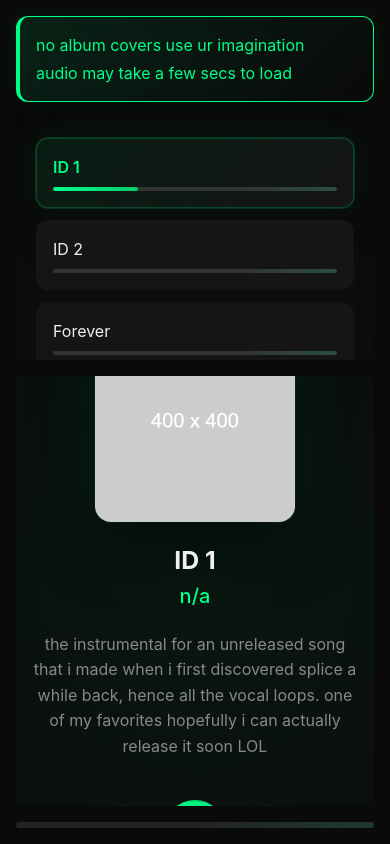
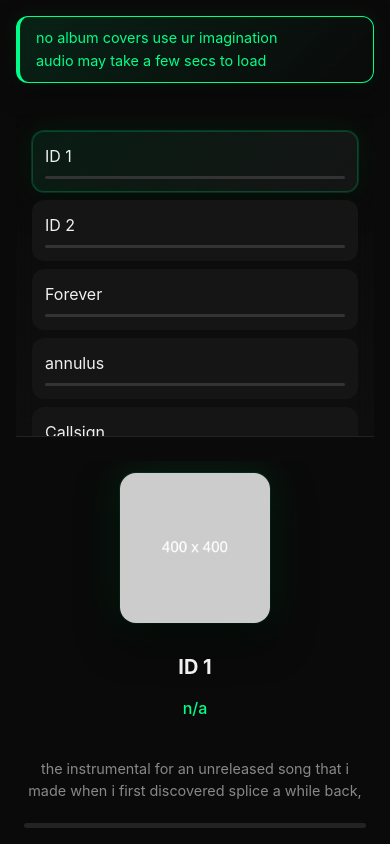
Before and after one commit to meteoror/songsite, a React (Vite) app: page / in a window 390 px wide. Built offline with nearby package versions, Linux system fonts and the light colour scheme.

Commit message:
fixing cutoff issue

```diff
--- a/src/App.tsx
+++ b/src/App.tsx
@@ -30,7 +30,7 @@ export default function App() {
         </div>
 
         {/* Player */}
-        <div className="flex-md-grow-1 overflow-hidden d-flex align-items-center justify-content-center">
+        <div className="player-container-wrapper">
           <Player
             song={player.currentSong}
             isPlaying={player.isPlaying}
--- a/src/styles.css
+++ b/src/styles.css
@@ -13,16 +13,210 @@
   --transition-smooth: cubic-bezier(0.4, 0, 0.2, 1);
 }
 
-/* Base Styles */
+/* Base Styles - FIXED for no cut-off */
 body {
   background: var(--primary-bg);
   color: var(--text-primary);
   font-family: -apple-system, BlinkMacSystemFont, 'Segoe UI', Roboto, sans-serif;
+  margin: 0;
+  padding: 0;
+}
+
+/* Main container */
+.vh-100 {
+  min-height: 100vh;
+  max-height: 100vh;
+  display: flex;
+  flex-direction: column;
+  padding: 1rem;
+  box-sizing: border-box;
   overflow: hidden;
 }
 
-.vh-100 {
-  min-height: 100vh;
+/* Alert stays at top */
+.flex-shrink-0 {
+  flex-shrink: 0;
+}
+
+/* Main content area - FIXED */
+.flex-grow-1 {
+  flex-grow: 1;
+  display: flex;
+  flex-direction: column;
+  min-height: 0; /* CRITICAL for flex children to shrink */
+  overflow: hidden;
+  gap: 1rem;
+  margin: 0.5rem 0;
+}
+
+@media (min-width: 768px) {
+  .flex-grow-1 {
+    flex-direction: row;
+  }
+}
+
+/* Song List Container - EXPANDED */
+.flex-md-grow-1 {
+  flex: 1;
+  min-width: 0; /* Allows shrinking */
+  display: flex;
+  flex-direction: column;
+  min-height: 0;
+}
+
+.overflow-auto.flex-grow-1 {
+  flex: 1;
+  min-height: 0;
+  overflow: auto;
+}
+
+/* Song List - EXPANDED width */
+.song-list {
+  width: 100%;
+  min-width: 320px;
+  max-width: 450px; /* Increased from 400px */
+  overflow-y: auto;
+  border-right: 1px solid #222;
+  background: linear-gradient(180deg, rgba(10, 10, 10, 0.9) 0%, rgba(15, 15, 15, 0.9) 100%);
+  backdrop-filter: blur(10px);
+  -webkit-backdrop-filter: blur(10px);
+  padding: 1.25rem !important;
+  height: 100%;
+  box-sizing: border-box;
+}
+
+/* Player Container - FIXED to fit */
+.player-container-wrapper {
+  flex: 1;
+  min-width: 0;
+  min-height: 0;
+  display: flex;
+  align-items: center;
+  justify-content: center;
+  overflow: hidden;
+}
+
+.player-view {
+  width: 100%;
+  max-width: 500px;
+  display: flex;
+  flex-direction: column;
+  align-items: center;
+  justify-content: center;
+  padding: 1.5rem !important; /* Reduced padding */
+  margin: auto;
+  box-sizing: border-box;
+  overflow: hidden;
+  position: relative;
+}
+
+/* Make player content compact */
+.cover {
+  width: 220px !important; /* Reduced from 320px */
+  height: 220px !important; /* Reduced from 320px */
+  border-radius: 16px;
+  object-fit: cover;
+  box-shadow:
+    0 15px 40px rgba(0, 0, 0, 0.8),
+    0 0 0 1px rgba(0, 255, 136, 0.1),
+    0 0 40px rgba(0, 255, 136, 0.15);
+  transition: all 0.4s var(--transition-smooth);
+  margin-bottom: 1rem !important; /* Reduced from mb-4 */
+}
+
+.player-view h2 {
+  color: var(--text-primary);
+  font-weight: 700;
+  margin-bottom: 0.25rem !important;
+  font-size: 1.75rem; /* Slightly smaller */
+  line-height: 1.2;
+  text-align: center;
+}
+
+.player-view h5 {
+  color: var(--accent-green) !important;
+  font-weight: 500;
+  margin-bottom: 0.5rem !important;
+  font-size: 1rem;
+}
+
+.player-view p {
+  color: var(--text-secondary);
+  max-width: 450px;
+  line-height: 1.5;
+  font-size: 0.9rem; /* Smaller font */
+  margin-bottom: 1rem !important;
+  text-align: center;
+  overflow: hidden;
+  display: -webkit-box;
+  -webkit-line-clamp: 3; /* Limit to 3 lines */
+  line-clamp: 3;
+  -webkit-box-orient: vertical;
+}
+
+/* Compact controls */
+.controls {
+  display: flex;
+  align-items: center;
+  gap: 1rem;
+  margin-top: 0.5rem !important; /* Reduced from mt-4 */
+}
+
+.controls button {
+  background: rgba(255, 255, 255, 0.05);
+  border: 2px solid transparent;
+  font-size: 1.5rem; /* Smaller icons */
+  width: 50px; /* Smaller buttons */
+  height: 50px;
+  border-radius: 50%;
+  color: var(--text-primary);
+  cursor: pointer;
+  transition: all 0.3s var(--transition-smooth);
+  position: relative;
+  overflow: hidden;
+  backdrop-filter: blur(10px);
+  -webkit-backdrop-filter: blur(10px);
+  display: flex;
+  align-items: center;
+  justify-content: center;
+  padding: 0;
+}
+
+.controls button:nth-child(2) {
+  width: 60px; /* Slightly larger play button */
+  height: 60px;
+  background: linear-gradient(135deg, var(--accent-green) 0%, #00cc6a 100%);
+  color: #000;
+  font-weight: bold;
+}
+
+/* Progress Bar */
+.flex-shrink-0.mt-3 {
+  flex-shrink: 0;
+  margin-top: 0.75rem;
+  padding: 0 0.5rem;
+}
+
+/* Alert */
+.alert {
+  background: linear-gradient(135deg, rgba(0, 255, 136, 0.1) 0%, rgba(10, 10, 10, 0.9) 100%);
+  border: 1px solid var(--accent-green);
+  color: var(--accent-green);
+  border-radius: 12px;
+  backdrop-filter: blur(10px);
+  -webkit-backdrop-filter: blur(10px);
+  box-shadow:
+    0 8px 24px rgba(0, 0, 0, 0.5),
+    0 0 16px rgba(0, 255, 136, 0.1);
+  border-left: 4px solid var(--accent-green);
+  padding: 0.75rem 1rem;
+  margin-bottom: 0.75rem;
+}
+
+.alert p {
+  margin-bottom: 0.25rem;
+  font-size: 0.9rem;
+  line-height: 1.3;
 }
 
 /* Scrollbar Styling */
@@ -46,40 +240,11 @@ body {
   box-shadow: 0 0 10px var(--accent-green-glow);
 }
 
-/* Alert */
-.alert {
-  background: linear-gradient(135deg, rgba(0, 255, 136, 0.1) 0%, rgba(10, 10, 10, 0.9) 100%);
-  border: 1px solid var(--accent-green);
-  color: var(--accent-green);
-  border-radius: 12px;
-  backdrop-filter: blur(10px);
-  -webkit-backdrop-filter: blur(10px);
-  box-shadow:
-    0 10px 30px rgba(0, 0, 0, 0.5),
-    0 0 20px rgba(0, 255, 136, 0.1);
-  border-left: 4px solid var(--accent-green);
-}
-
-.alert p {
-  margin-bottom: 0.25rem;
-}
-
-/* Song List */
-.song-list {
-  width: 100%;
-  max-width: 400px;
-  overflow-y: auto;
-  border-right: 1px solid #222;
-  background: linear-gradient(180deg, rgba(10, 10, 10, 0.9) 0%, rgba(15, 15, 15, 0.9) 100%);
-  backdrop-filter: blur(10px);
-  -webkit-backdrop-filter: blur(10px);
-  padding: 20px !important;
-}
-
+/* Song Row - keep your existing styles but add compactness */
 .song-row {
   position: relative;
-  padding: 16px;
-  margin-bottom: 12px;
+  padding: 0.875rem; /* Slightly more compact */
+  margin-bottom: 0.625rem; /* Reduced spacing */
   border-radius: 12px;
   cursor: pointer;
   background: var(--card-bg);
@@ -92,9 +257,9 @@ body {
 .song-row:hover {
   background: linear-gradient(135deg, #1a1a1a 0%, #202020 100%);
   border-color: rgba(0, 255, 136, 0.1);
-  transform: translateX(8px);
+  transform: translateX(6px); /* Slightly less movement */
   box-shadow:
-    0 8px 32px rgba(0, 0, 0, 0.4),
+    0 6px 24px rgba(0, 0, 0, 0.4),
     0 0 0 1px rgba(0, 255, 136, 0.1);
 }
 
@@ -102,63 +267,31 @@ body {
   background: linear-gradient(135deg, rgba(0, 255, 136, 0.08) 0%, var(--card-bg) 100%);
   border: 1px solid rgba(0, 255, 136, 0.2);
   box-shadow:
-    0 10px 40px rgba(0, 0, 0, 0.5),
+    0 8px 32px rgba(0, 0, 0, 0.5),
     0 0 0 1px rgba(0, 255, 136, 0.2),
-    0 0 40px rgba(0, 255, 136, 0.1);
-}
-
-.song-row.active span {
-  color: var(--accent-green);
-  font-weight: 600;
+    0 0 32px rgba(0, 255, 136, 0.1);
 }
 
 .timeline {
-  height: 4px;
+  height: 3px; /* Thinner timeline */
   background: #333;
-  margin-top: 8px;
+  margin-top: 0.5rem; /* Less margin */
   border-radius: 2px;
   position: relative;
   overflow: hidden;
 }
 
-.timeline::after {
-  content: '';
-  position: absolute;
-  top: 0;
-  left: 0;
-  right: 0;
-  bottom: 0;
-  background: linear-gradient(90deg,
-    transparent 0%,
-    rgba(0, 255, 136, 0.2) 50%,
-    transparent 100%);
-  animation: timelineShine 3s infinite linear;
-}
-
-@keyframes timelineShine {
-  0% { transform: translateX(-100%); }
-  100% { transform: translateX(100%); }
-}
-
-.timeline-fill {
-  height: 100%;
-  background: linear-gradient(90deg, var(--accent-green) 0%, #00cc6a 100%);
-  border-radius: 2px;
-  transition: width 0.3s var(--transition-smooth);
-  box-shadow: 0 0 10px var(--accent-green-glow);
-}
-
 .play-hover {
   position: absolute;
-  right: 16px;
+  right: 0.875rem; /* Adjusted for compact padding */
   top: 50%;
   transform: translateY(-50%);
   opacity: 0;
   filter: blur(4px);
   transition: all 0.3s var(--transition-smooth);
   background: var(--accent-green);
-  width: 32px;
-  height: 32px;
+  width: 28px; /* Smaller hover button */
+  height: 28px;
   border-radius: 50%;
   display: flex;
   align-items: center;
@@ -167,123 +300,12 @@ body {
 }
 
 .play-hover i {
-  font-size: 0.8rem;
-}
-
-.song-row:hover .play-hover {
-  opacity: 1;
-  filter: blur(0);
-  transform: translateY(-50%) scale(1.1);
-}
-
-/* Player */
-.player-view {
-  overflow: hidden;
-  position: relative;
-}
-
-.player-view::before {
-  content: '';
-  position: absolute;
-  top: -50%;
-  left: -50%;
-  width: 200%;
-  height: 200%;
-  background: radial-gradient(circle at center,
-    rgba(0, 255, 136, 0.05) 0%,
-    transparent 70%);
-  z-index: -1;
-}
-
-.cover {
-  width: 320px;
-  height: 320px;
-  border-radius: 16px;
-  object-fit: cover;
-  box-shadow:
-    0 20px 60px rgba(0, 0, 0, 0.8),
-    0 0 0 1px rgba(0, 255, 136, 0.1),
-    0 0 60px rgba(0, 255, 136, 0.15);
-  transition: all 0.4s var(--transition-smooth);
-}
-
-.cover:hover {
-  transform: scale(1.02);
-  box-shadow:
-    0 30px 80px rgba(0, 0, 0, 0.9),
-    0 0 0 2px rgba(0, 255, 136, 0.2),
-    0 0 100px rgba(0, 255, 136, 0.25);
-}
-
-.player-view h2 {
-  color: var(--text-primary);
-  font-weight: 700;
-  margin-bottom: 0.5rem;
-}
-
-.player-view h5 {
-  color: var(--accent-green) !important;
-  font-weight: 500;
-}
-
-.player-view p {
-  color: var(--text-secondary);
-  max-width: 500px;
-  line-height: 1.6;
-}
-
-/* Controls */
-.controls {
-  display: flex;
-  align-items: center;
-  gap: 20px;
-}
-
-.controls button {
-  background: rgba(255, 255, 255, 0.05);
-  border: 2px solid transparent;
-  font-size: 1.8rem;
-  width: 60px;
-  height: 60px;
-  border-radius: 50%;
-  color: var(--text-primary);
-  cursor: pointer;
-  transition: all 0.3s var(--transition-smooth);
-  position: relative;
-  overflow: hidden;
-  backdrop-filter: blur(10px);
-  -webkit-backdrop-filter: blur(10px);
-}
-
-.controls button:hover {
-  background: rgba(0, 255, 136, 0.1);
-  border-color: var(--accent-green);
-  color: var(--accent-green);
-  transform: scale(1.1);
-  box-shadow:
-    0 10px 30px rgba(0, 255, 136, 0.3),
-    0 0 30px rgba(0, 255, 136, 0.2);
-}
-
-.controls button:nth-child(2) {
-  width: 70px;
-  height: 70px;
-  background: linear-gradient(135deg, var(--accent-green) 0%, #00cc6a 100%);
-  color: #000;
-  font-weight: bold;
-}
-
-.controls button:nth-child(2):hover {
-  background: linear-gradient(135deg, var(--accent-green-hover) 0%, #00b359 100%);
-  transform: scale(1.15);
-  box-shadow:
-    0 15px 40px rgba(0, 255, 136, 0.4),
-    0 0 50px rgba(0, 255, 136, 0.3);
+  font-size: 0.7rem; /* Smaller icon */
 }
 
 /* Progress Bar */
 .progress-bar {
-  height: 6px;
+  height: 5px; /* Slightly thinner */
   background: rgba(255, 255, 255, 0.1);
   border-radius: 3px;
   cursor: pointer;
@@ -292,96 +314,88 @@ body {
   transition: all 0.3s var(--transition-smooth);
 }
 
-.progress-bar:hover {
-  height: 8px;
-  background: rgba(255, 255, 255, 0.15);
-}
-
-.progress-bar::before {
-  content: '';
-  position: absolute;
-  top: 0;
-  left: 0;
-  right: 0;
-  bottom: 0;
-  background: linear-gradient(90deg,
-    transparent 0%,
-    rgba(0, 255, 136, 0.1) 50%,
-    transparent 100%);
-  animation: progressShine 2s infinite linear;
-}
-
-@keyframes progressShine {
-  0% { transform: translateX(-100%); }
-  100% { transform: translateX(100%); }
-}
-
-.progress-fill {
-  height: 100%;
-  background: linear-gradient(90deg, var(--accent-green) 0%, #00ffaa 100%);
-  border-radius: 3px;
-  transition: width 0.1s linear;
-  position: relative;
-  box-shadow:
-    0 0 20px var(--accent-green-glow),
-    0 0 10px rgba(0, 255, 136, 0.5);
-}
-
-.progress-fill::after {
-  content: '';
-  position: absolute;
-  top: -3px;
-  right: -6px;
-  width: 12px;
-  height: 12px;
-  background: var(--accent-green);
-  border-radius: 50%;
-  box-shadow: 0 0 15px var(--accent-green);
-  opacity: 0;
-  transition: opacity 0.3s var(--transition-smooth);
-}
-
-.progress-bar:hover .progress-fill::after {
-  opacity: 1;
-}
-
-/* Responsive Design */
+/* Responsive adjustments for VERY small screens */
 @media (max-width: 768px) {
   .song-list {
     max-width: 100%;
+    min-width: 100%;
     border-right: none;
     border-bottom: 1px solid #222;
     max-height: 40vh;
+    padding: 1rem !important;
   }
 
   .cover {
-    width: 250px;
-    height: 250px;
+    width: 180px !important;
+    height: 180px !important;
+  }
+
+  .player-view {
+    padding: 1rem !important;
+    max-width: 400px;
+  }
+
+  .player-view h2 {
+    font-size: 1.5rem;
   }
 
   .controls button {
-    width: 50px;
-    height: 50px;
-    font-size: 1.5rem;
+    width: 45px;
+    height: 45px;
+    font-size: 1.3rem;
   }
 
   .controls button:nth-child(2) {
-    width: 60px;
-    height: 60px;
+    width: 55px;
+    height: 55px;
   }
 
-  .player-view {
-    padding: 2rem 1rem !important;
+  .vh-100 {
+    padding: 0.75rem;
   }
 }
 
 @media (max-width: 576px) {
   .cover {
-    width: 200px;
-    height: 200px;
+    width: 150px !important;
+    height: 150px !important;
+  }
+
+  .player-view {
+    padding: 0.75rem !important;
+  }
+
+  .player-view h2 {
+    font-size: 1.25rem;
   }
 
   .controls {
-    gap: 16px;
+    gap: 0.75rem;
+  }
+
+  .controls button {
+    width: 40px;
+    height: 40px;
+    font-size: 1.1rem;
+  }
+
+  .controls button:nth-child(2) {
+    width: 50px;
+    height: 50px;
+  }
+
+  .song-row {
+    padding: 0.75rem;
+    margin-bottom: 0.5rem;
   }
 }
+
+/* Ensure audio element is hidden but functional */
+audio {
+  display: none;
+}
+
+/* Hide any overflow from player */
+.player-view > * {
+  max-width: 100%;
+}
```
